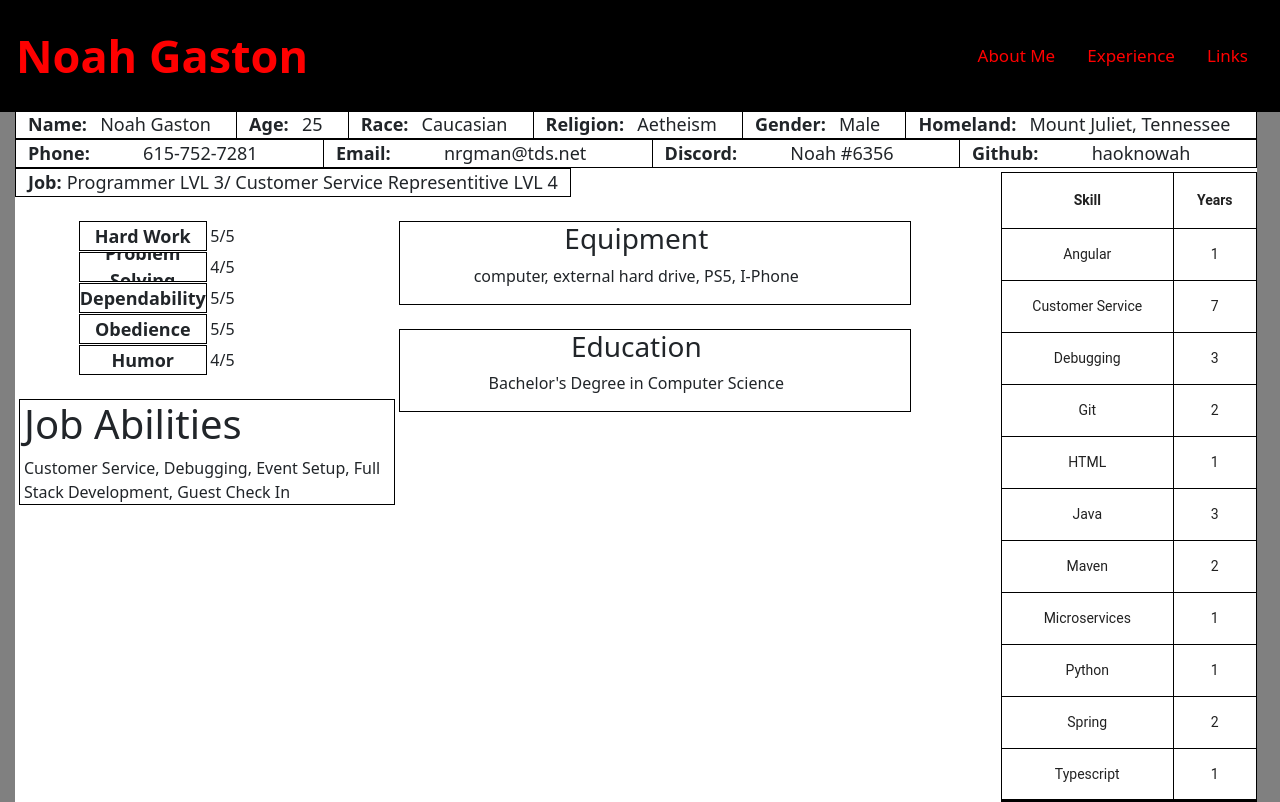
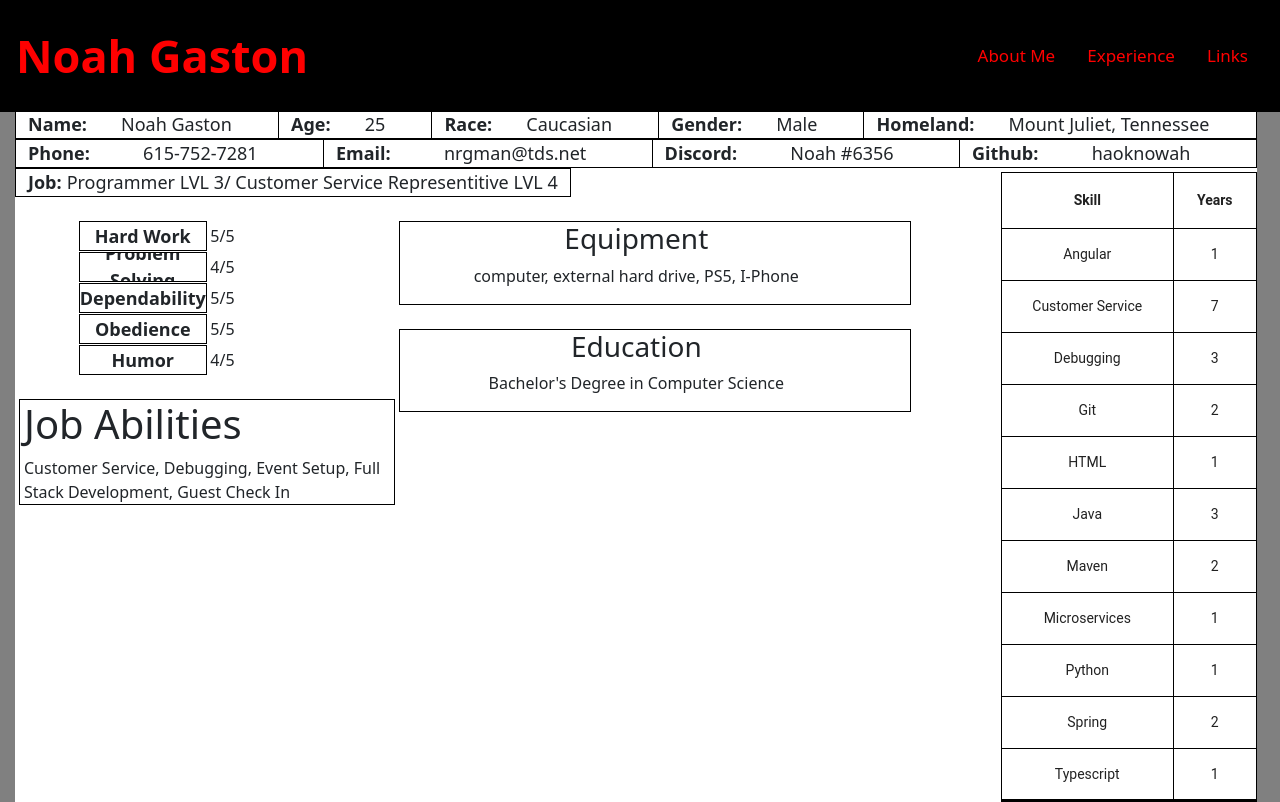
Before and after one commit to haoknowah/haoknowah.github.io, an Angular app: page /#/experience in a window 1280 px wide. Built offline with nearby package versions, Linux system fonts and the light colour scheme.

Commit message:
reformat

```diff
--- a/src/app/app-routing.module.ts
+++ b/src/app/app-routing.module.ts
@@ -1,5 +1,4 @@
 import { NgModule } from '@angular/core';
-import { CommonModule } from '@angular/common';
 import {Routes, RouterModule} from '@angular/router';
 import { HomeComponent } from './home/home.component';
 import { ExperienceComponent } from './experience/experience.component';
--- a/src/app/app.component.css
+++ b/src/app/app.component.css
@@ -1,6 +1,7 @@
 nav {background-color:black;color:red; overflow: hidden; width: 100%; top: 0}
 h2 {color:green;}
-.head {color:red; position:fixed; overflow:hidden; display:inline-block; width:auto; z-index: 51;}
+.head {color:red; position:fixed; overflow:hidden; display:inline-block; width:auto; z-index: 51;
+	grid-row: 0;}
 .head .tabs {padding:8px 16px; float:right!important; width:auto; border:none;
 	display:block; outline:0; color:red; white-space:nowrap}
 h1 {color:red; text-align:left;}
@@ -16,6 +17,7 @@ body {background-color:grey; text-align:left;
 	position: relative;
 	background-color: grey;
 	z-index: 5;
+	grid-row: 1;
 }
 .navbar {background-color:black;color:red; margin: 0; overflow: hidden; width: 100%; top: 0}
 .top, .bottom {position:fixed; width:100%; z-index:1}.top{top:0} .bottom{bottom:0}
@@ -29,3 +31,6 @@ html{
 	padding: 0 0 0;
 	margin: 0 0 0;
 }
+.meow {
+	display: grid;
+}
--- a/src/app/app.component.html
+++ b/src/app/app.component.html
@@ -1,4 +1,4 @@
-<div style = "background-color: grey;">
+<div style = "background-color: grey;" class = "meow">
     <div class = "head">
         <app-navbar></app-navbar>
     </div>
--- a/src/app/app.component.ts
+++ b/src/app/app.component.ts
@@ -6,5 +6,5 @@ import { Component } from '@angular/core';
   styleUrls: ['./app.component.css']
 })
 export class AppComponent {
-  title = 'website-frontend';
+  title = 'Noah Gaston';
 }
--- a/src/app/experience/experience.component.html
+++ b/src/app/experience/experience.component.html
@@ -11,10 +11,6 @@
         <div class="entry" id="race">
             <label for="race"><strong>Race: </strong></label>
             <div style="text-align: center; margin: auto;">Caucasian</div>
-        </div>
-        <div class="entryright" id="religion">
-            <label for="religion"><strong>Religion: </strong></label>
-            <div style="text-align: center; margin: auto;">Aetheism</div>
         </div>
         <div class="entryright" id="gender">
             <label for="gender"><strong>Gender: </strong></label>
--- a/src/app/navbar/navbar.component.css
+++ b/src/app/navbar/navbar.component.css
@@ -1,11 +1,15 @@
 nav {background-color:black;color:red; overflow: hidden; width: 100%; top: 0; margin:0; }
 h2 {color:green;}
-.head {color:red; text-decoration:none; overflow:hidden; display:inline-block; width:auto; text-align: center;}
+.head {color:red; text-decoration:none; overflow:hidden; display:inline-block; width:auto; text-align: center; grid-area: home;}
 h1 {color:red; text-align:left;}
 .tabs:hover {background-color:grey}
 body {color:white; text-align:left;}
 .bod {margin:32px; padding:8px 16px}
-.navbar {background-color:black;color:red; margin: 0; overflow: hidden; width: 100%; top: 0; position: fixed; left: 0;}
+.navbar {background-color:black;color:red; margin: 0; overflow: hidden; width: 100%; top: 0; position: fixed; left: 0;
+	display: grid;
+	grid-template-areas:
+	'home nav';
+}
 .top, .bottom {position:fixed; width:100%; z-index:1}.top{top:0} .bottom{bottom:0}
 .right {float:right!important}
 .black {background-color:black}
@@ -31,3 +35,6 @@ body {color:white; text-align:left;}
     padding:0;
     margin:0;
 }
+.nav {
+	grid-area: nav;
+}
--- a/src/app/navbar/navbar.component.html
+++ b/src/app/navbar/navbar.component.html
@@ -1,6 +1,6 @@
 <nav class = "navbar">
     <a routerLink="/home" class = "head" style = "font-size: 45px;"><strong>Noah Gaston</strong></a>
-    <div class = "head" style = "float: right;">
+    <div class = "head nav" style = "float: right;">
         <a routerLink="/about-me" class = "tabs">About Me</a>
         <a routerLink="/experience" class = "tabs">Experience</a>
         <a routerLink="/links" class = "tabs">Links</a>
--- /dev/null
+++ b/src/experience.component.css
@@ -0,0 +1,144 @@
+.cs {
+    background-color: white;
+    display: grid;
+    width: 97vw;
+    margin-top: 10px;
+}
+.row {
+    background-color: white;
+    width: auto;
+    display:flex;
+    margin:auto;
+}
+.row .entry {
+    border: 1px;
+    background-color: white;
+    border-color: black;
+    border-style: solid;
+    width: auto;
+    text-align: center;
+    font-size: large;
+    margin: auto;
+    margin-top: auto;
+    margin-bottom: auto;
+    display: flex;
+}
+.row .entryleft {
+    border: 1px;
+    background-color: white;
+    border-right: 0px;
+    border-color: black;
+    border-style: solid;
+    width: auto;
+    text-align: center;
+    font-size: large;
+    margin-top: auto;
+    margin-bottom: auto;
+    display: flex;
+}
+.row .entryright {
+    border: 1px;
+    border-left: 0px;
+    border-color: black;
+    border-style: solid;
+    width: auto;
+    text-align: center;
+    font-size: large;
+    margin-top: auto;
+    margin-bottom: auto;
+    display: flex;
+}
+.skills {
+    border: 1px;
+    border-color: black;
+    border-style: solid;
+    margin: auto;
+    display: grid;
+    min-width: 20vw;
+    float: right;
+    margin-top: 4px;
+}
+.skills .name {
+    text-align: center;
+    margin: auto;
+    border-left: 1px;
+    border-right: 1px;
+    border-style: solid;
+    border-color: black;
+}
+.skills .rank {
+    text-align: center;
+    margin: auto;
+    border-right: 1px;
+    border-color: black;
+    border-style: solid;
+}
+.equipment {
+    border: 1px;
+    border-color: black;
+    border-style: solid;
+    margin: auto;
+    text-align: center;
+}
+.job {
+    margin: auto;
+}
+.attributes {
+    margin: auto;
+    position: relative;
+    display: grid;
+    min-width: none;
+    max-width: 20vw;
+    min-height: none;
+    max-height: 50vh;
+}
+.attributes .attribute {
+    font-size: large;
+    text-align: center;
+    border: 1px;
+    border-color: black;
+    border-style: solid;
+    margin: auto;
+}
+.attributes .value {
+    text-align: center;
+    margin: auto;
+    max-width: 30px;
+}
+.education {
+    border: 1px;
+    border-color: black;
+    border-style: solid;
+    min-width: 40vw;
+    max-width: 40vw;
+}
+.leftColumn {
+    min-width: 30vw;
+    max-width: 30vw;
+    margin: auto;
+    float: left;
+}
+.centerColumn {
+    min-width: 40vw;
+    max-width: 40vw;
+    margin: none;
+    margin-left: 30vw;
+}
+.rightColumn {
+    min-width: 30vw;
+    max-width: 30vw;
+    margin: auto;
+    float: right;
+    display: block;
+}
+#wrapper {
+    display: flex;
+    width: 100%;
+}
+#wrapper > div {
+    flex-grow: 1;
+}
+#skills {
+    display: table;
+    float: right;
+}
```
Also changed, not shown: 3 other files (tests, documents, lock files or other folders).
